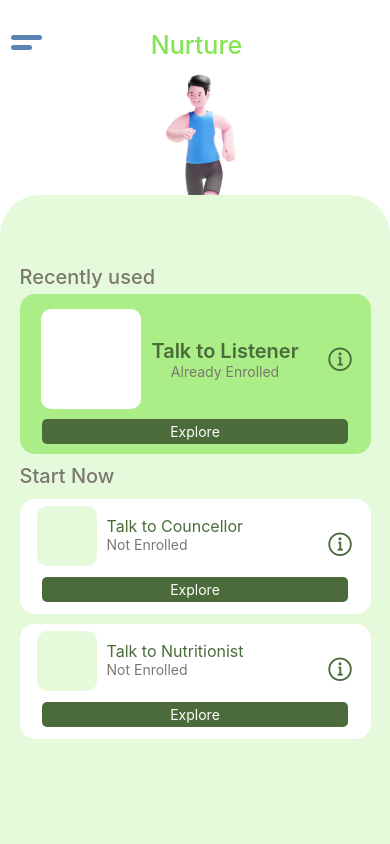
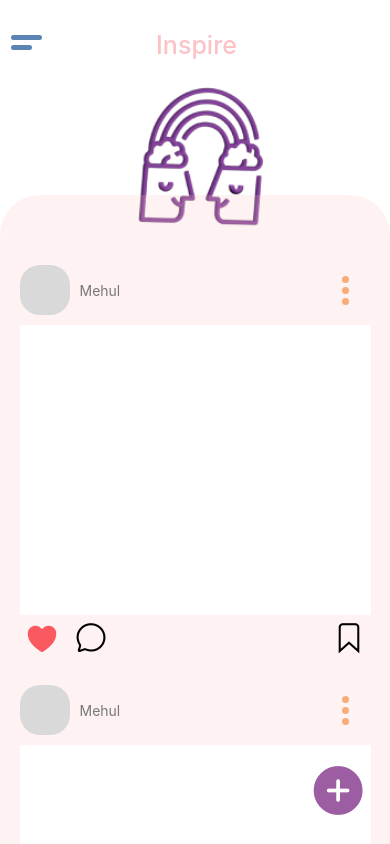
Before and after one commit to Dhananjay-JSR/RN-UBGOT, a React Native app: screen / in a window 390 px wide. Shown: the top 844 px of the page. Built offline with nearby package versions, Linux system fonts and the light colour scheme.

Commit message:
Inspire Component Completed

```diff
--- a/App.tsx
+++ b/App.tsx
@@ -1,8 +1,10 @@
 // import StartUpPage from "./Components/StartupPage";
+import InspirePage from "./Components/Screens/InspirePage"
 import LoginPage from "./Components/Screens/LoginPage"
 import NurturePage from "./Components/Screens/NurturerPage"
 
 export default function App (){
   // return <LoginPage/>
-  return <NurturePage/>
+  // return <NurturePage/>
+  return <InspirePage/>
 }
--- a/Components/Modules/MiddleWareScreen.tsx
+++ b/Components/Modules/MiddleWareScreen.tsx
@@ -14,6 +14,7 @@ export default function MiddlewareScreen(props:ScreenProps){
     }else if (props.ImageType=="Meditate"){
 
     }else if (props.ImageType=="Inspire"){
+        imageSrc=require("./../Assets/inspire.png")
 
     }
 
@@ -79,11 +80,21 @@ export default function MiddlewareScreen(props:ScreenProps){
          justifyContent:'center',
          alignItems:'center'
         }}>
+        {/* <View style={{
+            borderWidth:1,
+            borderStyle:'solid',
+            borderRadius:225,
+            shadowColor:"red",
+            shadowRadius:10,
+            elevation:1,
+            shadowOpacity:1
+        }}> */}
 
     <Image style={{
         height:200,
         width:190,
     }} source={imageSrc}/>
+    {/* </View> */}
     </View>
     <View style={{
         marginTop:-70,
--- /dev/null
+++ b/Components/Screens/InspirePage.tsx
@@ -0,0 +1,144 @@
+import React from "react";
+import { ScrollView,Button, Text, View, Pressable } from "react-native";
+import Icon from 'react-native-vector-icons/Ionicons'
+import MiddlewareScreen from "../Modules/MiddleWareScreen";
+interface PostComponentsProps{
+    name:string,
+    isLiked:boolean
+}
+function PostComponent(props:PostComponentsProps){
+    const [isLiked,setLiked]=React.useState<boolean>(props.isLiked)
+return <><View style={{
+    marginBottom:20,
+    height:400,
+    width:'90%'
+}}>
+    <View style={{
+        display:'flex',
+        flexDirection:'row',
+        justifyContent:'space-between'
+    }}>
+
+    <View style={{
+        display:'flex',
+        flexDirection:'row'
+    }}>
+        <View style={{
+            height:50,
+            width:50,
+            backgroundColor:"#D9D9D9",
+            borderRadius:20,
+        }}>
+
+        </View>
+        <View style={{
+            height:50,
+            justifyContent:'center'
+        }}>
+            <Text style={{
+                color:"#787878",
+                padding:10
+            }}>{props.name}</Text>
+        </View>
+    </View>
+    <Pressable onPress={()=>{}} style={{
+        height:50,
+        width:50,
+        display:'flex',
+        justifyContent:'center',
+        alignItems:'center'
+    }}>
+        <View style={{
+            height:7,width:7,
+            borderRadius:20,
+            margin:2,
+            backgroundColor:"#F8AC7A"
+        }}></View>
+        <View style={{
+            height:7,width:7,
+            borderRadius:20,
+            margin:2,
+            backgroundColor:"#F8AC7A"
+        }}></View>
+        <View style={{
+            height:7,width:7,
+            borderRadius:20,
+            margin:2,
+            backgroundColor:"#F8AC7A"
+        }}></View>
+
+    </Pressable>
+</View>
+<View style={{
+    marginTop:10,
+    backgroundColor:'white',
+    height:290
+}}>
+
+
+</View>
+<View style={{
+    marginTop:5,
+    display:'flex',
+    flexDirection:'row',
+    justifyContent:'space-between',
+    marginLeft:5,
+    marginRight:5
+}}>
+    <View style={{
+        display:'flex',
+        flexDirection:'row'
+    }}>
+    <Pressable onPress={()=>{
+        setLiked(prev=>!prev)
+
+    }}>
+       <Icon name={isLiked?"heart":"heart-outline"} color={isLiked?"#f9595f":"black"} size={35}/>
+    </Pressable>
+    <Pressable onPress={()=>{}} style={{
+        marginLeft:15
+    }}>
+        <Icon name="chatbubble-outline" size={33}/>
+    </Pressable>
+
+    </View>
+    <Pressable>
+        <Icon name="bookmark-outline" size={33}/>
+    </Pressable>
+
+</View>
+    </View></>
+}
+
+export default function InspirePage(){
+    return <View style={{
+        position:'relative',
+        height:'100%',
+        width:'100%'
+    }}><MiddlewareScreen ImageType="Inspire" backgroundColor={"#fcc2c636"} title="Inspire" titleColor={"#FCC2C6"} >
+       <ScrollView style={{
+        flex:1,
+        width:'100%',
+        height:'100%',
+
+       }} contentContainerStyle={{
+        justifyContent:'center',
+        alignItems:'center'
+       }}>
+
+        <PostComponent name="Mehul" isLiked />
+        <PostComponent name="Mehul" isLiked={false} />
+        <PostComponent name="Mehul" isLiked />
+        <PostComponent name="Mehul" isLiked />
+        <PostComponent name="Mehul" isLiked={false} />
+        </ScrollView>
+        </MiddlewareScreen>
+        <View style={{
+            position:'absolute',
+            bottom:20,
+            right:20
+        }}>
+            <Icon name="add-circle" size={60} color="#9C5DA3"/>
+        </View>
+         </View>
+}
--- a/Components/Screens/NurturerPage.tsx
+++ b/Components/Screens/NurturerPage.tsx
@@ -210,8 +210,6 @@ width:'90%'
                 </View>
             </View>
             </View>
-
-
         </View>
     </MiddlewareScreen>
 
```
Also changed, not shown: Components/Assets/inspire.png (added).
